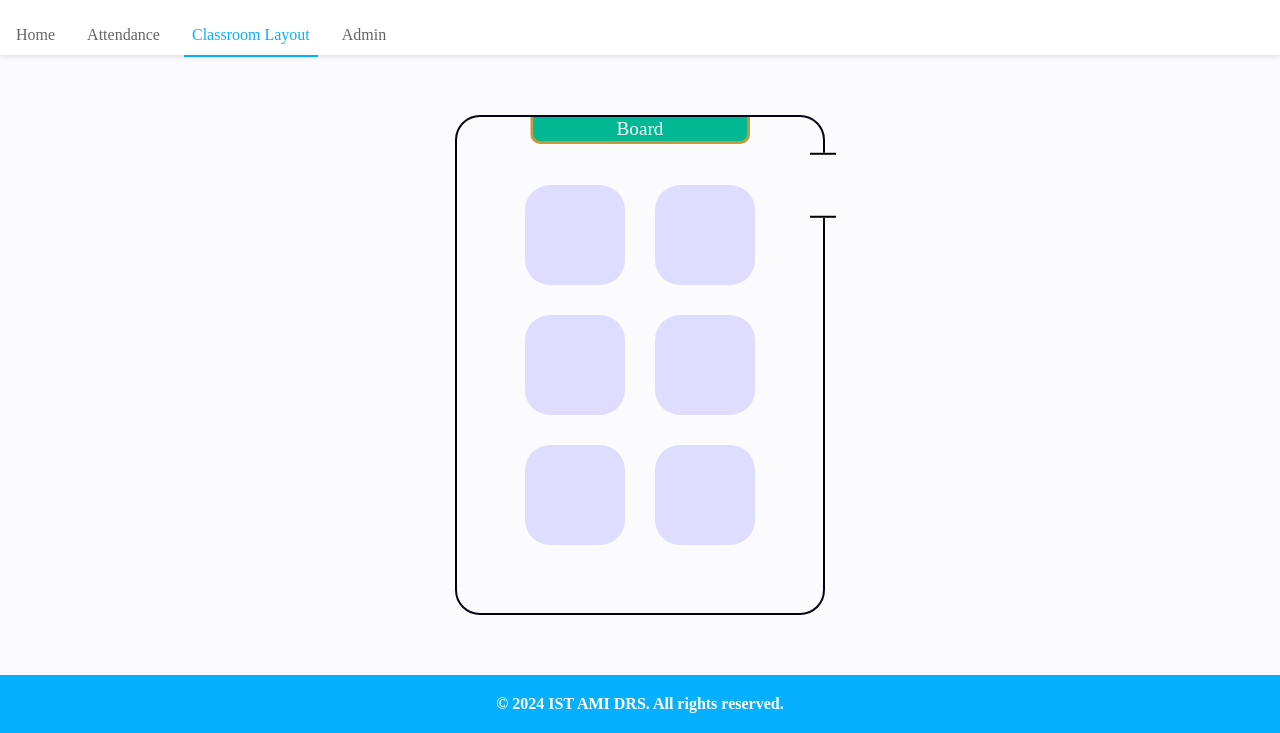
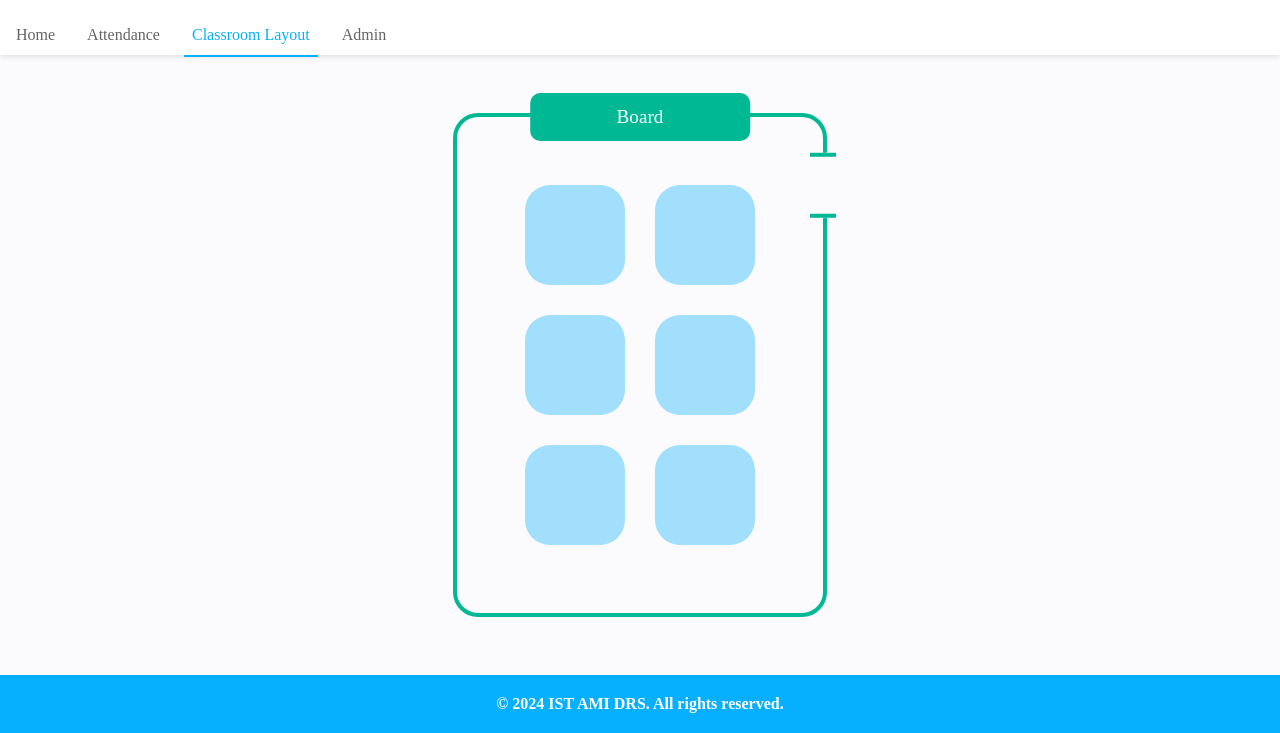
Before and after one commit to rtoscanelli/smart-engagement-room, a website: page views/classroom-lights.html in a window 1280 px wide. Shown: the part 67-800 px from the top of the page. Drawn offline with Linux system fonts and the light colour scheme; files that its build step writes are made by us from their sources; no server answers; files whose address does not match are found by name.

Commit message:
Update classroom lights design

```diff
--- a/public/css/classroom-lights.css
+++ b/public/css/classroom-lights.css
@@ -9,13 +9,13 @@
     box-sizing: border-box;
     font-family: "Poppins";
     --primary-color: #07b0ff;
-    --secondary-color: #dedcff;
+    --secondary-color: #A1DFFC;
     --text-color: #050315;
     --background-color: #fbfbfe;
     --header-color: #ffffff;
-    --max-students-color: #07b0ff;
-    --average-students-color: #00b894;
-    --present-students-color: #ff7675;
+    --board-color: #00b894;
+    --attention-color: #ff7675;
+    --lights-color: #ffc533;
 }
 
 body {
@@ -107,7 +107,7 @@ main {
 }
 
 .classroom {
-    border: 2px solid var(--text-color);
+    border: 4px solid var(--board-color);
     border-radius: 25px;
     padding-top: calc(3rem + 20px);
     padding-bottom: 3rem;
@@ -120,12 +120,11 @@ main {
     position: absolute;
     top: 0;
     left: 50%;
-    transform: translateX(-50%);
-    background-color: var(--average-students-color);
+    transform: translate(-50%, -50%);
+    background-color: var(--board-color);
     width: 60%;
-    height: 1.7rem;
-    border-radius: 0 0 10px 10px;
-    border: 3px solid #C69B35;
+    height: 3rem;
+    border-radius: 10px;
     border-top: none;
     font-size: 1.2rem;
     font-weight: 500px;
@@ -141,8 +140,8 @@ main {
     right: 0;
     transform: translateY(-50%);
     background-color: var(--background-color);
-    border-top: 2px solid #000;
-    border-bottom: 2px solid #000;
+    border-top: 4px solid var(--board-color);
+    border-bottom: 4px solid var(--board-color);
     width: 1.6rem;
     height: 13%;
 }
@@ -172,21 +171,21 @@ main {
 }
 
 .on {
-    background-color: #ffc533;
-    box-shadow: 0 0 20px #ffc533;
+    background-color: var(--lights-color);
+    box-shadow: 0 0 20px var(--lights-color);
 }
 
 .blink {
-    background-color: var(--present-students-color);
-    box-shadow: 0 0 20px var(--present-students-color);
+    background-color: var(--attention-color);
+    box-shadow: 0 0 20px var(--attention-color);
     animation: blinkAnimation 1s infinite;
     animation: elevateUpDown infinite alternate 1s ease-in-out;
 }
 
 @keyframes blinkAnimation {
     50% {
-        background-color: #ffc533;
-        box-shadow: 0 0 20px #ffc533;
+        background-color: var(--lights-color);
+        box-shadow: 0 0 20px var(--lights-color);
     }
 }
 
```
